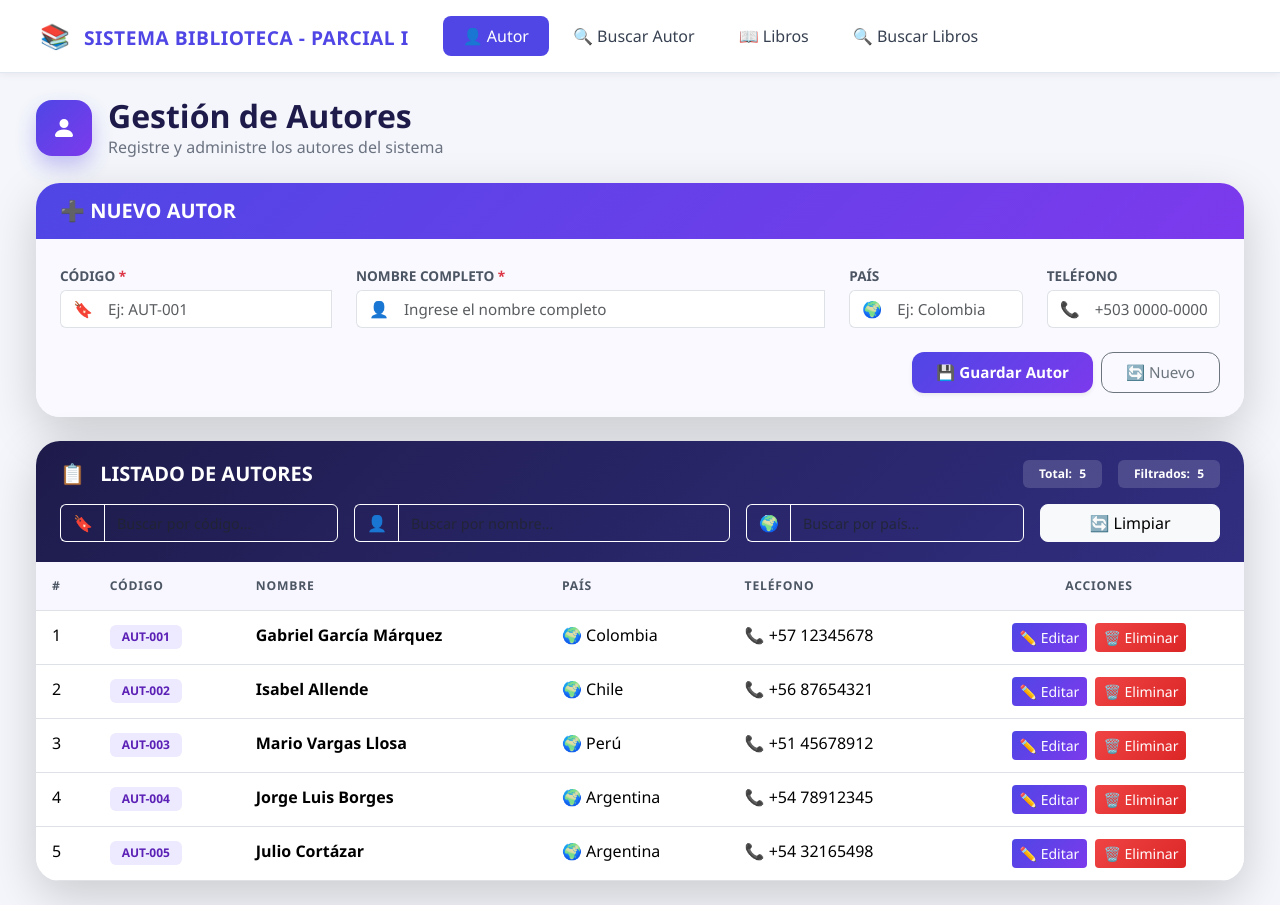
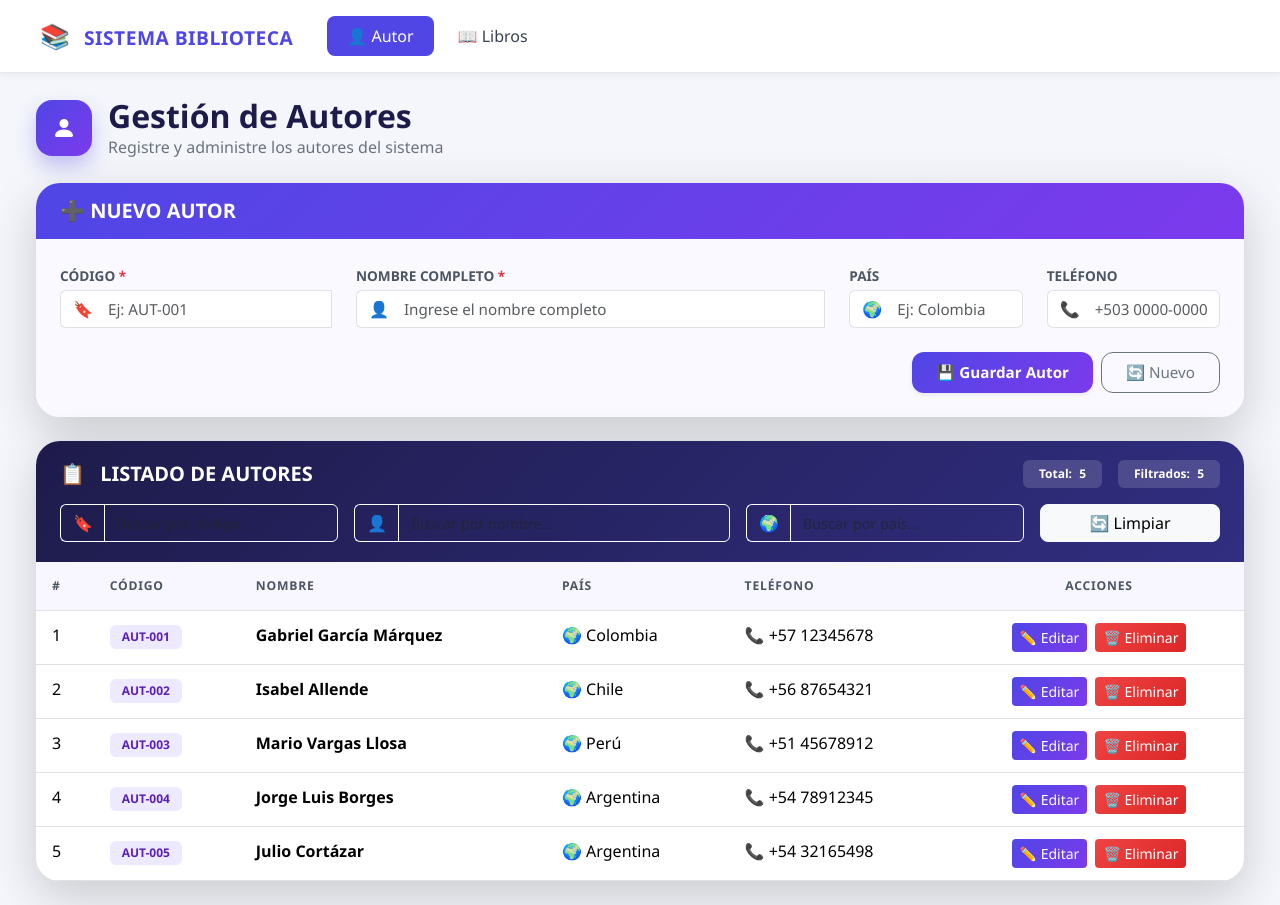
Before and after one commit to Herrera2026/Progra_I, a plain HTML site: page index.html in a window 1280 px wide. Drawn offline with nearby package versions, Linux system fonts and the light colour scheme; some packages are replaced by stand-ins of ours; a script that the page names is missing.

Commit message:
Remove 'Parcial I' from the title and navbar

```diff
--- a/index.html
+++ b/index.html
@@ -3,7 +3,7 @@
 <head>
     <meta charset="UTF-8" />
     <meta name="viewport" content="width=device-width, initial-scale=1.0" />
-    <title>Sistema Biblioteca - Parcial I</title>
+    <title>Sistema Biblioteca</title>
     <link rel="stylesheet" href="https://cdn.jsdelivr.net/npm/bootstrap@5.3.8/dist/css/bootstrap.min.css" />
     <link rel="stylesheet" href="//cdn.jsdelivr.net/npm/alertifyjs@1.14.0/build/css/alertify.min.css"/>
     <link rel="stylesheet" href="//cdn.jsdelivr.net/npm/alertifyjs@1.14.0/build/css/themes/default.min.css"/>
@@ -83,7 +83,7 @@
             <div class="container-fluid px-4">
                 <a class="navbar-brand" href="#">
                     <span style="font-size:1.5rem; margin-right:8px;">📚</span>
-                    SISTEMA BIBLIOTECA - PARCIAL I
+                    SISTEMA BIBLIOTECA
                 </a>
                 <button class="navbar-toggler" type="button" data-bs-toggle="collapse" data-bs-target="#navbarNav">
                     <span class="navbar-toggler-icon"></span>
@@ -96,19 +96,9 @@
                            👤 Autor
                         </a>
                         <a class="nav-link" href="#"
-                           :class="{ activo: ventanaActiva === 'buscar_autor' }"
-                           @click.prevent="abrirVentana('buscar_autor')">
-                           🔍 Buscar Autor
-                        </a>
-                        <a class="nav-link" href="#"
                            :class="{ 'activo-blue': ventanaActiva === 'libros' }"
                            @click.prevent="abrirVentana('libros')">
                            📖 Libros
-                        </a>
-                        <a class="nav-link" href="#"
-                           :class="{ 'activo-blue': ventanaActiva === 'buscar_libros' }"
-                           @click.prevent="abrirVentana('buscar_libros')">
-                           🔍 Buscar Libros
                         </a>
                     </div>
                 </div>
```
